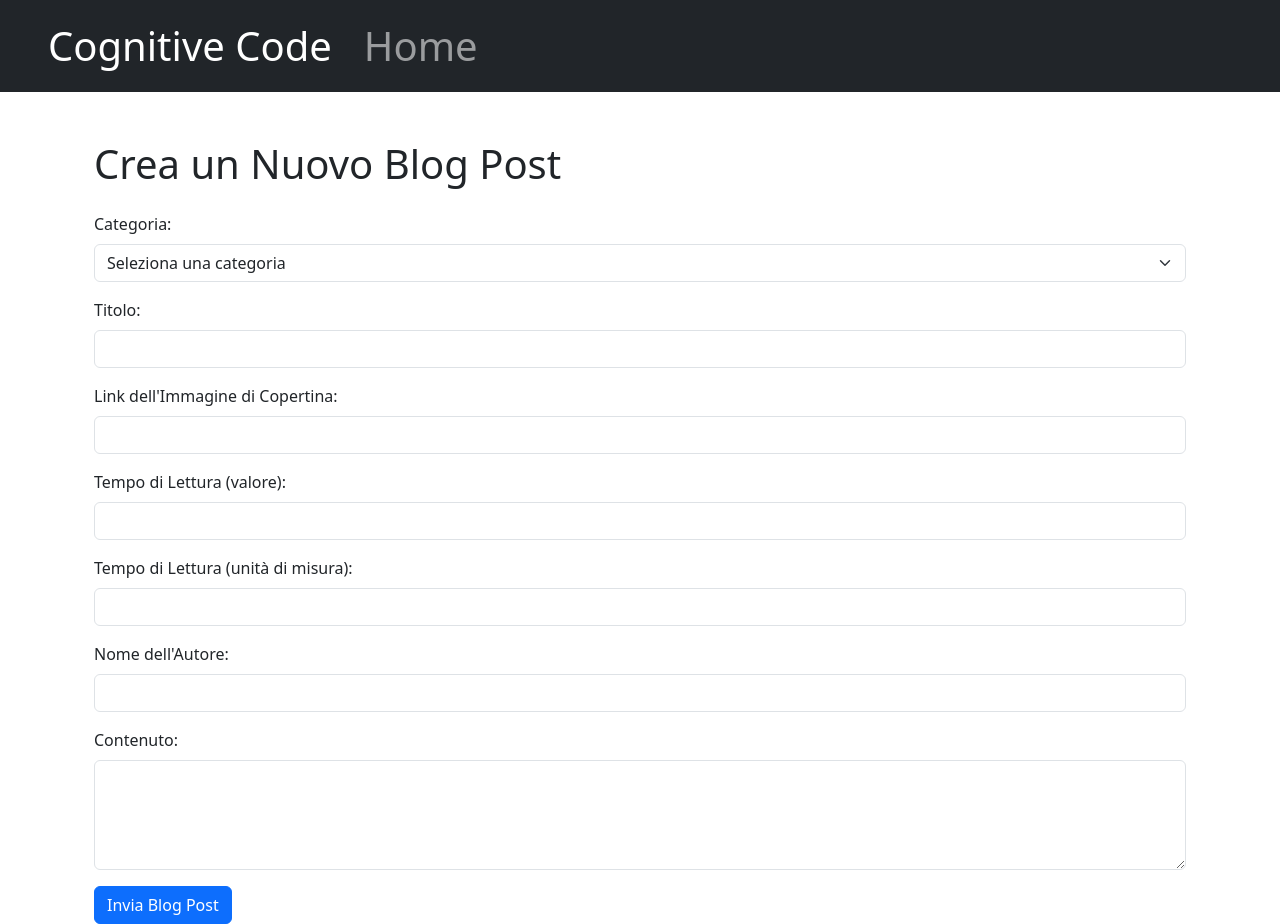
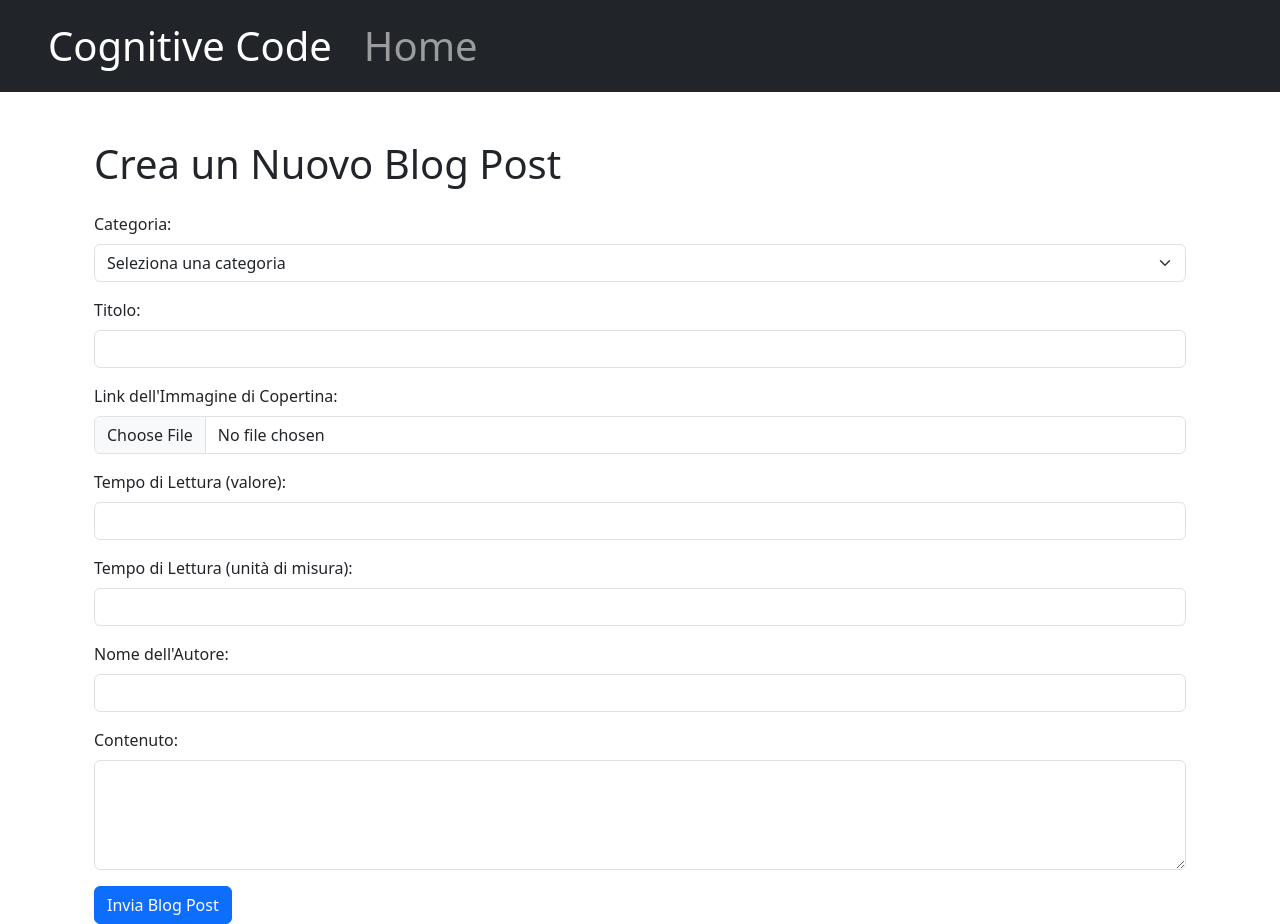
Before and after one commit to MikeYoulend/Module-6, a React (Create React App) app: page /admin in a window 1280 px wide. Built offline with nearby package versions, Linux system fonts and the light colour scheme.

Commit message:
Cover Post Added

```diff
--- a/src/fe/components/blogpost/BlogPostForm.jsx
+++ b/src/fe/components/blogpost/BlogPostForm.jsx
@@ -123,7 +123,7 @@ const BlogPostForm = () => {
 				<Form.Group className="mb-3" controlId="cover">
 					<Form.Label>Link dell'Immagine di Copertina:</Form.Label>
 					<Form.Control
-						type="url"
+						type="file"
 						name="cover"
 						value={formData.cover}
 						onChange={handleInputChange}
```
